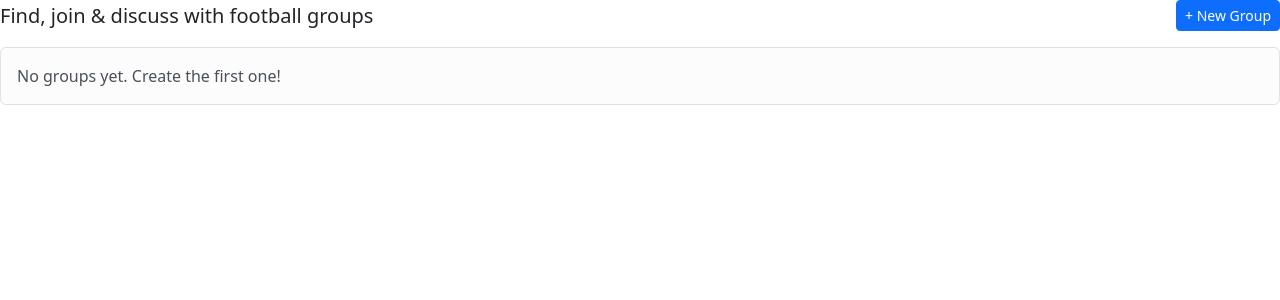
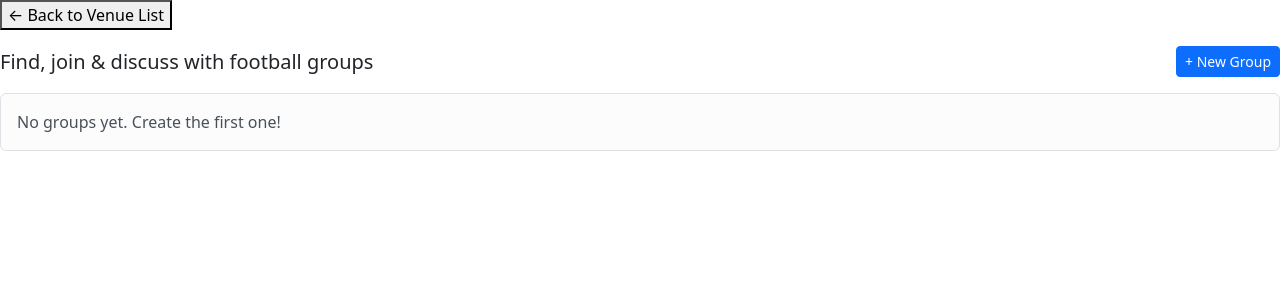
Before and after one commit to pbp-group3-2025/velp, a Django app: page /community/ in a window 1280 px wide. Shown: the top 300 px of the page. Run offline with Django 5.2, Linux system fonts and the light colour scheme; data that the repository does not hold is empty.

Commit message:
Adding a return to venue list button for group_list in the community module
Note: This is not guaranteed to work.

```diff
--- a/community/templates/group_list.html
+++ b/community/templates/group_list.html
@@ -2,6 +2,7 @@
 {% block title %}Community Groups{% endblock %}
 
 {% block content %}
+<p><a href="{% url 'main:show_main' %}"><button>← Back to Venue List</button></a></p>
 <div class="d-flex justify-content-between align-items-center mb-3">
   <h2 class="h5 mb-0">Find, join & discuss with football groups</h2>
   <a class="btn btn-primary btn-sm" href="{% url 'community:create_group' %}">+ New Group</a>
```
